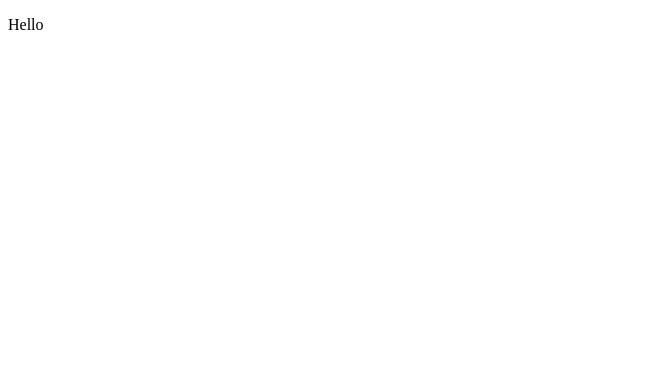
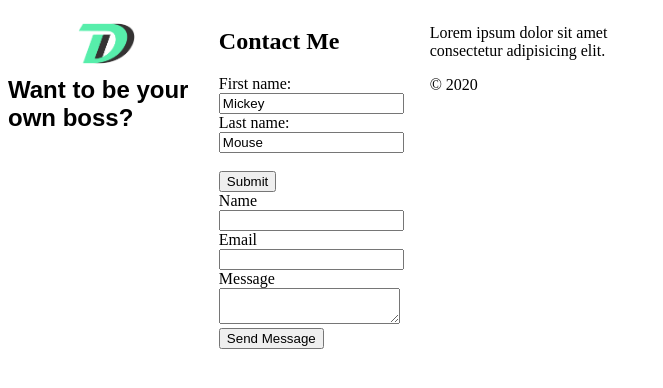
Before and after one commit to cassieloveslife/cassieloveslife.gitbub.io, a plain HTML site: page landing-page/index.html in a window 1280 px wide. Shown: the whole page, without its empty margins (0-663 px from the left). Drawn offline with Linux system fonts and the light colour scheme.

Commit message:
oploading files

```diff
--- a/landing-page/index.html
+++ b/landing-page/index.html
@@ -5,8 +5,44 @@
     <meta name="viewport" content="width=device-width, initial-scale=1.0">
     <meta http-equiv="X-UA-Compatible" content="ie=edge">
     <title>Landing Page</title>
+    <link rel="stylesheet" href="style.css">
 </head>
 <body>
-    <p>Hello</p>
-</body>
-</html>
+  <div class="container">
+        <!--create the logo and text on the left side-->
+        <section id="left" class="left">
+          <img class="logo" src="images/logo.png" alt="logo">
+          <h1>Want to be your own boss?</h1>
+        </section>
+        <!--create image on the middle-->
+        <section id="contact" class="contact">
+          <h2 class="section-title">Contact Me</h2>
+          <form action="/action_page.php">
+            First name:<br>
+            <input type="text" name="firstname" value="Mickey"><br>
+            Last name:<br>
+            <input type="text" name="lastname" value="Mouse"><br><br>
+            <input type="submit" value="Submit">
+          </form>
+            <div class="contact-form-section">
+              <label class="contact-form-label">Name</label>
+              <input class="contact-form-input" type="text">
+            </div>
+            <div class="contact-form-section">
+              <label class="contact-form-label">Email</label>
+              <input class="contact-form-input" type="email">
+            </div>
+            <div class="contact-form-section">
+              <label class="contact-form-label">Message</label>
+              <textarea class="contact-form-input"></textarea>
+            </div>
+            <button type="submit">Send Message</button>
+          </form>
+        </section>
+      <footer>
+        <p>Lorem ipsum dolor sit amet consectetur adipisicing elit.</p>
+        <p>&copy; 2020</p>
+      </footer>
+    </body>
+  </div>
+    </html>
--- a/landing-page/style.css
+++ b/landing-page/style.css
@@ -0,0 +1,26 @@
+.container {
+    display: grid;
+    grid-template-columns: repeat(6,1fr);
+    grid-template-rows: repeat(3, 1fr);
+    grid-template-areas: "one one one"
+      "two three four"
+      "two three four"
+      "two three four"
+      "two three four"
+      "five five five";
+      grid-gap: 1px;
+  }
+.logo {
+    grid-area: one;
+    /* grid-row: 1 / span 2;  */
+    width: 57px;
+    height: 57px;
+    margin-left: 70px;
+    margin-top: 7px;
+}
+h1 {
+    grid-column: two two two two ;
+    font-family: Arial, Helvetica, sans-serif;
+ color: black;
+ margin: initial;
+}
```
Also changed, not shown: index.html (+14 -41 lines), landing-page/images/bg-image/scooter.svg (added), landing-page/images/facebook.svg (added), landing-page/images/favicon.ico (added), landing-page/images/icons/facebook.svg (added), landing-page/images/icons/instagram.svg (added), landing-page/images/icons/linkedin.svg (added), landing-page/images/icons/twitter.svg (added), landing-page/images/instagram.svg (added), landing-page/images/linkedin.svg (added), landing-page/images/logo.png (added), landing-page/images/logo/Untitled-1.txt (added), landing-page/images/logo/logo.png (added), landing-page/images/logo/logo.svg (added), 1 more files.
